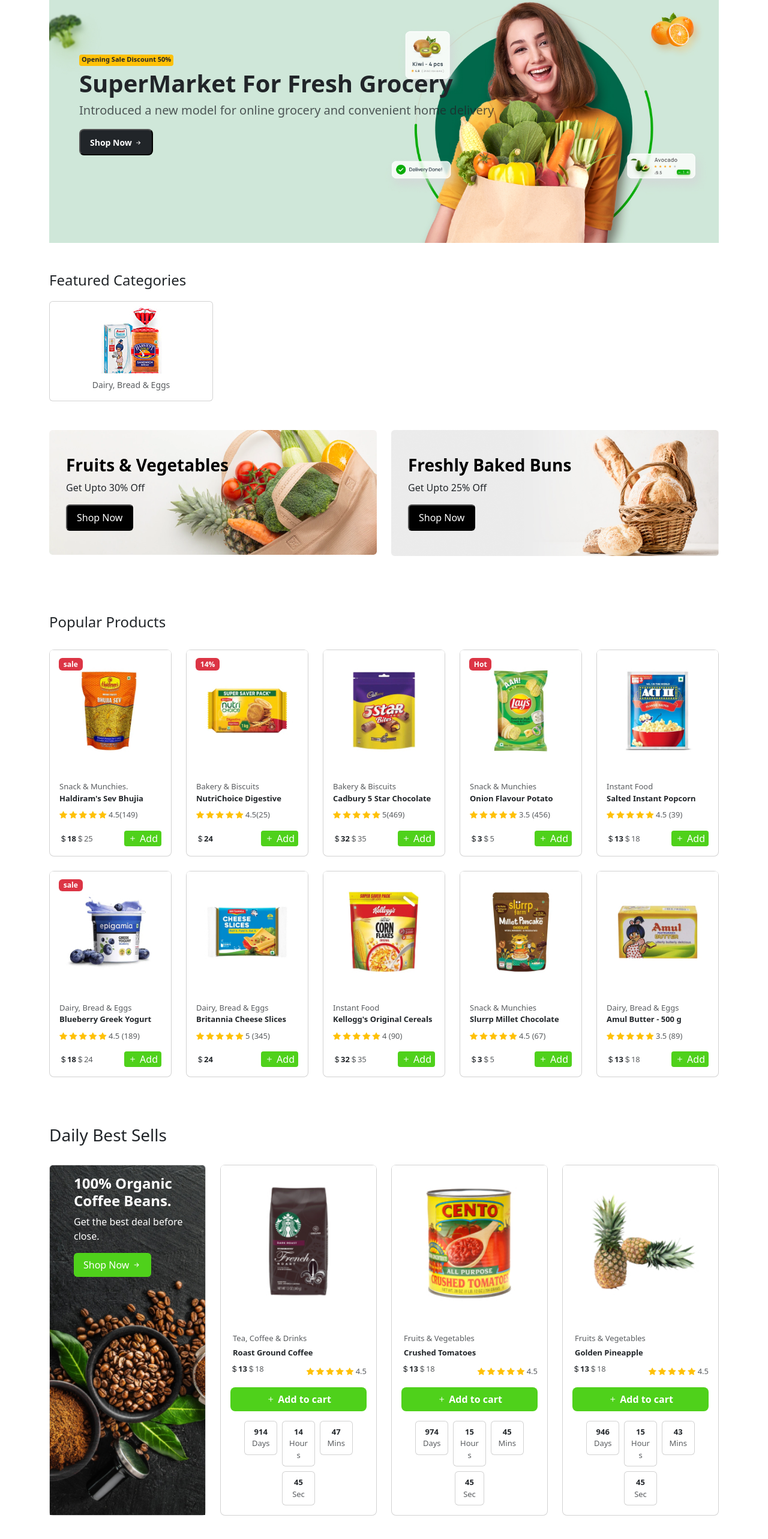
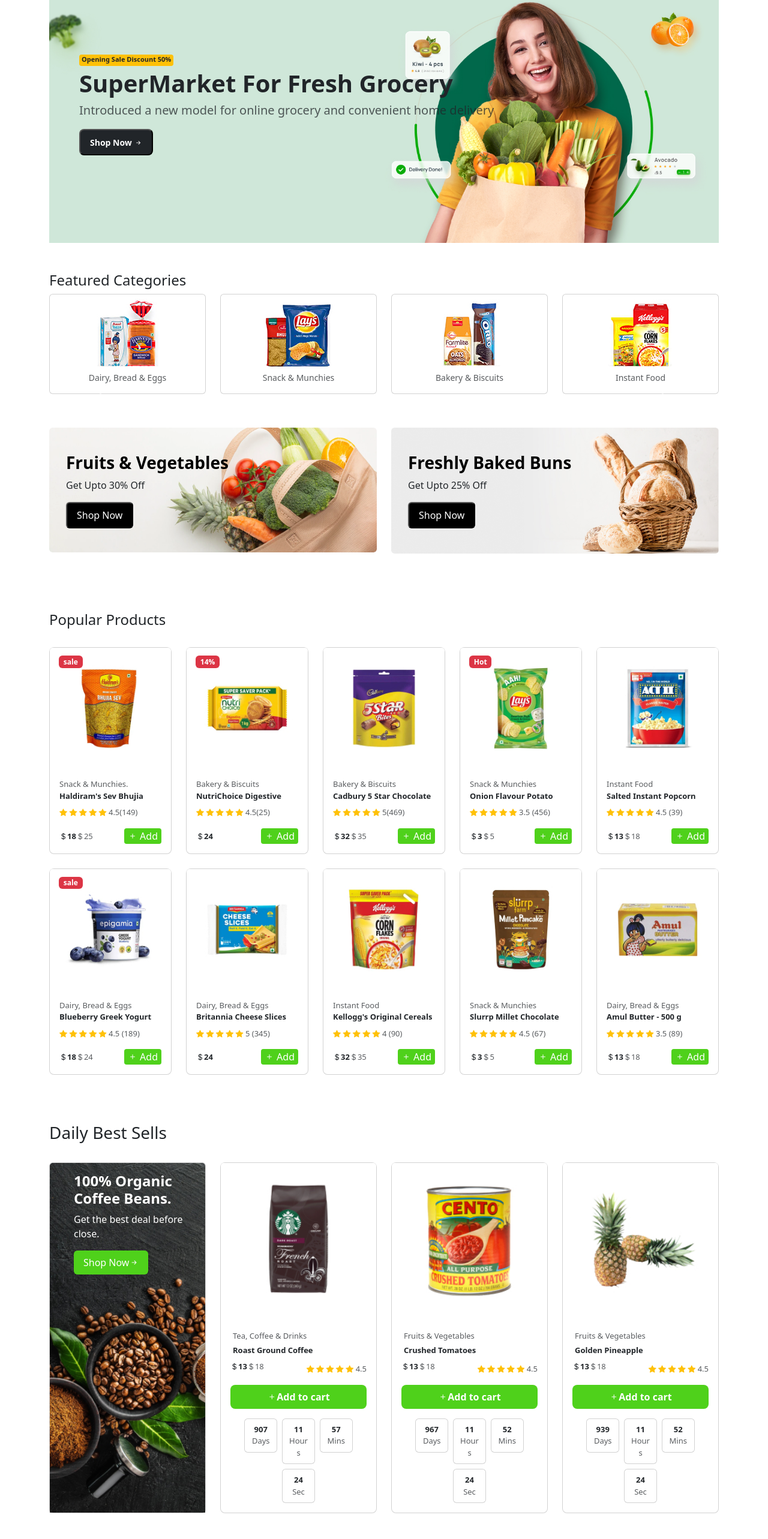
Before and after one commit to Madhu12061993/react-task-freshcart, a React (Vite) app: page / in a window 1280 px wide. Shown: the part 188-2754 px from the top of the page at 60% size. Built offline with nearby package versions, Linux system fonts and the light colour scheme.

Commit message:
mapped bestsells

```diff
--- a/src/component/BestSells.tsx
+++ b/src/component/BestSells.tsx
@@ -4,15 +4,144 @@
 import pineapple from '../assets/bestsells/sell-4.jpg';
 import './css/PopularProducts.css';
 
+const data = [
+  {
+    imgUrl: coffeeBeans,
+    title: "100% Organic Coffee Beans.",
+    subTitle: "Get the best deal before close.",
+    button: " Shop Now",
+  },
+  {
+    imgUrl: groundcoffee,
+    title: "Roast Ground Coffee",
+    text: "Tea, Coffee & Drinks",
+    dallar: 13,
+    dallarNumber: 18,
+    star: 4.5,
+    button: "Add to cart",
+    days: "Days",
+    daysNumber: 907,
+    hours: "Hours",
+    hoursNumber: 11,
+    min: "Mins",
+    minsNumber: 57,
+    sec: "Sec",
+    secNumber: 24,
+  },
+  {
+    imgUrl: crushedTomatoes,
+    title: "Crushed Tomatoes",
+    text: "Fruits & Vegetables",
+    dallar: 13,
+    dallarNumber: 18,
+    star: 4.5,
+    button: "Add to cart",
+    days: "Days",
+    daysNumber: 967,
+    hours: "Hours",
+    hoursNumber: 11,
+    min: "Mins",
+    minsNumber: 52,
+    sec: "Sec",
+    secNumber: 24,
 
+  },
+  {
+    imgUrl: pineapple,
+    title: "Golden Pineapple",
+    text: "Fruits & Vegetables",
+    dallar: 13,
+    dallarNumber: 18,
+    star: 4.5,
+    button: "Add to cart",
+    days: "Days",
+    daysNumber: 939,
+    hours: "Hours",
+    hoursNumber: 11,
+    min: "Mins",
+    minsNumber: 52,
+    sec: "Sec",
+    secNumber: 24,
+
+  }
+
+]
 const BestSells = () => {
   return (
     <>
       <div className='best-sell'>
         <h3 className='mt-5 '>Daily Best Sells</h3>
         <div className="row row-cols-1 row-cols-md-4 g-4 mt-2">
+          {data.map((item, index) => (
+            <div className="col" key={index}>
+              {index === 0 ? (
+                <div className="card custom-card h-100 w-100">
+                  <img src={item.imgUrl} className="card-img-top" alt="coffeeBeans" />
+                  <div className="card-img-overlay ms-4 text-white d-flex flex-column ">
+                    <h6 className="card-title fs-4  fw-bolder">{item.title}</h6>
+                    <p className="card-text ">{item.subTitle}</p>
+                    <div className='w-100 d-block m-0'>
+                      <button className=' rounded-2 p-2 px-3   border-0 fw-900 text-white bgclor'> {item.button}<i className="bi bi-arrow-right-short"></i></button>
+                    </div>
+                  </div>
+                </div>
+              ) : (
+                <div className="card h-100 rounded-3">
+                  <img src={item.imgUrl} className="card-img-top m-0 " alt="groundcoffee" />
+                  <div className="card-body  m-0">
+                    <p className="card-text text-muted m-1 fontChange" >{item.text}</p>
+                    <p className="card-title text-bold fw-bolder fontChange body m-1 ">{item.title}</p>
+                    <div className='d-flex justify-content-between '>
+                      <div>
+                        <span className='fw-bolder fontChange'><i className="bi bi-currency-dollar"></i>{item.dallar}</span>
+                        <span className='text-muted m-0 fontChange'><i className="bi bi-currency-dollar "></i>{item.dallarNumber}</span>
+                      </div>
+                      <div>
+                        <p className='mt-2 fontChange'><i className="bi bi-star-fill text-warning "></i> <i className="bi bi-star-fill text-warning"></i> <i className="bi bi-star-fill text-warning"></i> <i className="bi bi-star-fill text-warning"></i> <i className="bi bi-star-fill text-warning"></i> <span className='text-muted'>{item.star}</span> </p>
+                      </div>
+                    </div>
+                    <div>
+                      <button className='addbtn p-2 rounded-3 w-100 text-white fw-bolder'> <i className="bi bi-plus"></i>{item.button}</button>
+                    </div>
+                    <div className="row mt-3  justify-content-center text-center ">
+                      <div className="col-3   px-1">
+                        <div className='card mx-0 p-2 d-flex flex-column align-item-center justify-content-center'>
+                          <span className='fntsze fw-bolder'>{item.daysNumber}</span>
+                          <span className='fntsze text-muted'>{item.days}</span>
+                        </div>
+
+                      </div>
+                      <div className="col-3  px-1 ">
+                        <div className='card p-2 d-flex flex-column align-item-center justify-content-center'>
+                          <span className='fntsze fw-bolder'>{item.hoursNumber}</span>
+                          <span className='fntsze text-muted'>{item.hours}</span>
+                        </div>
+                      </div>
+                      <div className="col-3 px-1">
+                        <div className='card p-2 d-flex flex-column align-item-center justify-content-center'>
+                          <span className='fntsze fw-bolder'>{item.minsNumber}</span>
+                          <span className='fntsze text-muted'>{item.min}</span>
+                        </div>
+                      </div>
+
+                    </div>
+                    <div className="row   justify-content-center text-center">
+                      <div className="col-3 mt-2 px-1">
+                        <div className='card p-2  text-center d-flex flex-column align-item-center justify-content-center'>
+                          <span className='fntsze fw-bolder'>{item.secNumber}</span>
+                          <span className='fntsze text-muted'>{item.sec}</span>
+                        </div>
+                      </div>
+                    </div>
+                  </div>
+                </div>
+              )}
+
+            </div>
+          ))}
+
           {/* col-1 */}
-          <div className="col ">
+          {/* <div className="col ">
             <div className="card custom-card h-100 w-100">
               <img src={coffeeBeans} className="card-img-top" alt="coffeeBeans" />
               <div className="card-img-overlay ms-4 text-white d-flex flex-column ">
@@ -23,10 +152,10 @@
                 </div>
               </div>
             </div>
-          </div>
+          </div> */}
           {/* col-2 */}
 
-          <div className="col">
+          {/* <div className="col">
             <div className="card h-100 rounded-3">
               <img src={groundcoffee} className="card-img-top m-0 " alt="groundcoffee" />
               <div className="card-body  m-0">
@@ -76,10 +205,10 @@
                 </div>
               </div>
             </div>
-          </div>
+          </div> */}
           {/* col-3 */}
 
-          <div className="col">
+          {/* <div className="col">
             <div className="card h-100 rounded-3">
               <img src={crushedTomatoes} className="card-img-top m-0 " alt="crushedTomatoes" />
               <div className="card-body  m-0">
@@ -129,10 +258,10 @@
                 </div>
               </div>
             </div>
-          </div>
+          </div> */}
           {/* col-4*/}
 
-          <div className="col">
+          {/* <div className="col">
             <div className="card h-100 rounded-3">
               <img src={pineapple} className="card-img-top m-0 " alt="pineapple" />
               <div className="card-body  m-0">
@@ -182,7 +311,7 @@
                 </div>
               </div>
             </div>
-          </div>
+          </div> */}
         </div>
 
       </div >
@@ -191,9 +320,3 @@
 }
 
 export default BestSells
-
-
-{/* <figure class="figure">
-  <img src="..." class="figure-img img-fluid rounded" alt="...">
-  <figcaption class="figure-caption">A caption for the above image.</figcaption>
-</figure> */}
--- a/src/component/FeatureCarousal.tsx
+++ b/src/component/FeatureCarousal.tsx
@@ -8,9 +8,14 @@
 import teaCoffee from "../assets/featured/2/category-tea-coffee-drinks.jpg";
 import surfExcel from "../assets/featured/3/category-cleaning-essentials.jpg";
 import pet from "../assets/featured/3/category-pet-care.jpg";
+import Carousal from './Carousal';
 
 
-const datas = [{
+interface Carousal {
+  imagUrl: string;
+  title: string;
+}
+const datas: Carousal[] = [{
   imagUrl: dairyBread,
   title: 'Dairy, Bread & Eggs'
 },
@@ -52,51 +57,38 @@
 }
 
 ];
+const dataArr = (arr: Carousal[], size: number) => {
+  const result: Carousal[][] = [];
+  for (let i = 0; i < arr.length; i += size) {
+    result.push(arr.slice(i, i + size));
+  }
+  return result;
+}
+
+const groupData = dataArr(datas, 4);
 const FeatureCarousal = () => {
   return (
     <>
-      {/* <div className="row row-cols-1 row-cols-md-5 g-4 mt-1">
-        {/* col-1-sev */}
-      {/* {datas.map((item, index) => (
-          <div key={index} className="col">
-            <div className="card  rounded-3">
-              <div className='w-100 d-block ' >
-                <span className=' badge bg-danger stale '>{item.text}</span>
-              </div>
-              <img src={item.imgUrl} className="card-img-top m-0 imgSize " alt="sev" />
-              <div className="card-body  m-0">
-                <p className="card-text text-muted m-0 fontChange" >{item.subTitle}</p>
-                <p className="card-title text-bold fw-bolder fontChange body m-0 ">{item.title}</p>
-                <p className='mt-2 fontChange'><i className="bi bi-star-fill text-warning "></i> <i className="bi bi-star-fill text-warning"></i> <i className="bi bi-star-fill text-warning"></i> <i className="bi bi-star-fill text-warning"></i> <i className="bi bi-star-fill text-warning"></i> <span className='text-muted'>{item.starValue}</span> </p>
-                <div className='d-flex justify-content-between '>
-                  <div>
-                    <span className='fw-bolder fontChange'><i className="bi bi-currency-dollar"></i>{item.dallarValue}</span>
-                    {item.dallarNumber ? <span className='text-muted m-0 fontChange'><i className="bi bi-currency-dollar "></i>{item.dallarNumber}</span> : ""}
-                  </div>
-                  <div>
-                    <button className='addbtn m-0 text-white fw-800'> <i className="bi bi-plus"></i> {item.button}</button>
-                  </div>
-                </div>
-              </div>
-            </div>
-          </div>
-        ))} */}
 
-      {/* </div> */}
       <div className='mt-5'>
         <h4>Featured Categories</h4>
-        <div id="carouselExampleControls" className="carousel slide" data-bs-ride="carousel">
+        <div id="carouselExampleControls" className="carousel slide position-relative" data-bs-ride="carousel">
           <div className="carousel-inner">
-            <div className="row row-cols-1 row-cols-md-4 g-2 mt-1">
-              <div className="col">
-                {datas.map((items, index) => (
+            {groupData.map((group, i) => (
 
-                  <div key={index} className={`carousel-item ${index === 0 ? "active" : ""} `}>
+              <div key={i} className={`carousel-item ${i === 0 ? "active" : ""} `}>
+                <div className='row row-cols-1 row-cols-md-4  '>
+                  {group.map((item, index) => (
+                    <div key={index} className="col">
                       <div className="card">
                         <figure className="figure text-center ">
-                        <img src={items.imagUrl} className="figure-img img-fluid rounded" alt="dairyBread" />
-                        <figcaption className="figure-caption">{items.title}</figcaption>
+                          <img src={item.imagUrl} className="figure-img img-fluid rounded" alt={item.title} />
+                          <figcaption className="figure-caption">{item.title}</figcaption>
                         </figure>
+                      </div>
+
+                    </div>
+                  ))}
                 </div>
               </div>
 
@@ -104,39 +96,17 @@
           </div>
         </div>
 
-            {/* // <div key={index} className={`carousel-item ${index === 0 ? "active" : ""} `}>
-              //   <div className="row row-cols-4">
-              //     <div className="card"><figure className="figure text-center ">
-              //       <img src={item.imagUrl} className="figure-img img-fluid rounded" alt="dairyBread" />
-              //       <figcaption className="figure-caption">{item.title}</figcaption>
-              //     </figure></div>
-              //     <div className="card"><figure className="figure text-center ">
-              //       <img src={item.imagUrl} className="figure-img img-fluid rounded" alt="dairyBread" />
-              //       <figcaption className="figure-caption">{item.title}</figcaption>
-              //     </figure></div>
-              //     <div className="card"><figure className="figure text-center">
-              //       <img src={item.imagUrl} className="figure-img img-fluid rounded" alt="dairyBread" />
-              //       <figcaption className="figure-caption">{item.title}</figcaption>
-              //     </figure></div>
-              //     <div className="card"><figure className="figure text-center ">
-              //       <img src={item.imagUrl} className="figure-img img-fluid rounded" alt="dairyBread" />
-              //       <figcaption className="figure-caption">{item.title}</figcaption>
-              //     </figure></div>
-              //   </div>
-              // </div>
-           */}
       </div>
-          <button className="carousel-control-prev" type="button" data-bs-target="#carouselExampleControls" data-bs-slide="prev">
+      <div className='position-relative start-0 end-0 d-flex gap-2 mt-2 me-2'>
+        <button className="carousel-control-prev  bg-info" type="button" data-bs-target="#carouselExampleControls" data-bs-slide="prev">
         <span className="carousel-control-prev-icon" aria-hidden="true"></span>
         <span className="visually-hidden">Previous</span>
       </button>
-          <button className="carousel-control-next" type="button" data-bs-target="#carouselExampleControls" data-bs-slide="next">
-            <span className="carousel-control-next-icon" aria-hidden="true"></span>
+      <button className="carousel-control-next bg-info " type="button" data-bs-target="#carouselExampleControls" data-bs-slide="next">
+        <span className="carousel-control-next-icon  " aria-hidden="true"></span>
         <span className="visually-hidden">Next</span>
       </button>
 </div>
-      </div >
-
     </>
   )
 }
```
Lines whose indentation alone changed are shown as unchanged.
